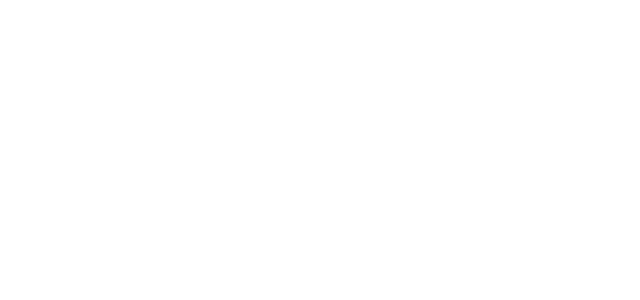
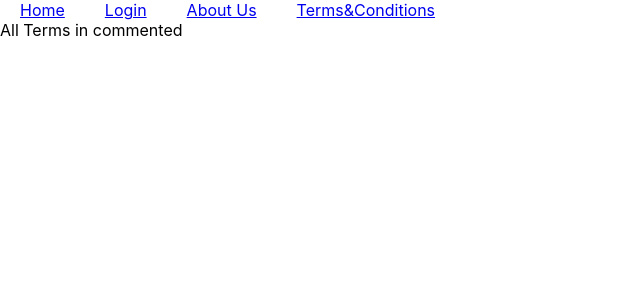
Before and after one commit to MihaiAdriann/Project2, a React (Create React App) app: page /terms in a window 1280 px wide. Before the commit this address had no page. Shown: the top 300 px of the page, without its empty margins (0-640 px from the left). Built offline with nearby package versions, Linux system fonts and the light colour scheme.

Commit message:
Don`t even know what i`v done

```diff
--- a/package.json
+++ b/package.json
@@ -6,6 +6,7 @@
     "@testing-library/jest-dom": "^5.16.5",
     "@testing-library/react": "^13.4.0",
     "@testing-library/user-event": "^13.5.0",
+    "firebase": "^9.22.0",
     "react": "^18.2.0",
     "react-dom": "^18.2.0",
     "react-router-dom": "^6.11.2",
--- a/src/App.js
+++ b/src/App.js
@@ -1,10 +1,12 @@
 import React from 'react';
 import './App.css';
-import {Router, Routes, Route, Switch } from 'react-router-dom';
+import { Routes, Route } from 'react-router-dom';
 import Home from './pages/Home'
 import About from './pages/About';
 import Terms from './pages/Terms';
 import Login from './pages/Login';
+import Header from './components/Header';
+import Page404 from './pages/Page404';
 class App extends React.Component{
   constructor(){
     super();
@@ -14,9 +16,16 @@ class App extends React.Component{
 render(){
   return(
     <div>
+      <Header/>
+
        <Routes>
-          <Route path='/' element={<Home />} />
+          <Route exact path='/' element={<Home />} />
+          <Route  path='/login' element={<Login />} />
+          <Route  path='/terms' element={<Terms />} />
+          <Route  path='/about' element={<About />} />
+          <Route path='*' element={<Page404/>} />
         </Routes>
+
 
     </div>
 
--- /dev/null
+++ b/src/components/Header.css
@@ -0,0 +1,4 @@
+.link{
+    padding: 10px;
+    margin: 10px;
+  }
--- a/src/components/Header.jsx
+++ b/src/components/Header.jsx
@@ -1,11 +1,14 @@
 import React from 'react'
 import { Link } from 'react-router-dom'
+import './Header.css'
 
 function Header() {
   return (
     <div>
-      <Link to="/">Home</Link>
-      <Link to="/login">Login</Link>
+      <Link className="link" to="/">Home</Link>
+      <Link className="link" to="/login">Login</Link>
+      <Link className="link" to="/about">About Us</Link>
+      <Link className="link" to="/terms">Terms&Conditions</Link>
 
     </div>
   )
--- a/src/index.js
+++ b/src/index.js
@@ -1,6 +1,6 @@
 import React from 'react';
 import ReactDOM from 'react-dom/client';
-import { BrowserRouter, Routes ,Route} from 'react-router-dom';
+import { BrowserRouter} from 'react-router-dom';
 import './index.css';
 import App from './App';
 import reportWebVitals from './reportWebVitals';
```
Also changed, not shown: src/configs/firebase.js (added, +15 -0 lines), src/firebase/firebase.js (added, +14 -0 lines), 1 other file (tests, documents, lock files or other folders).
